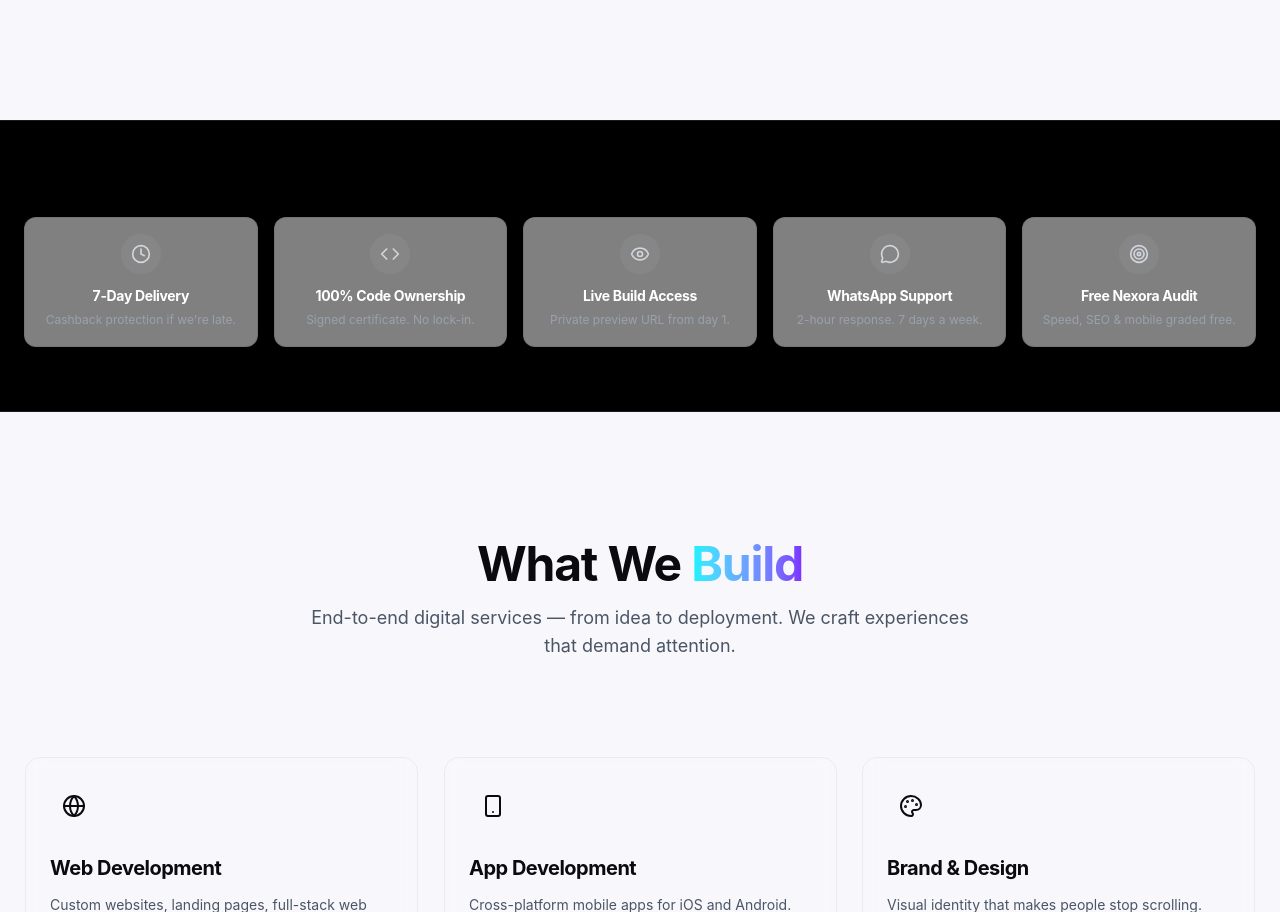
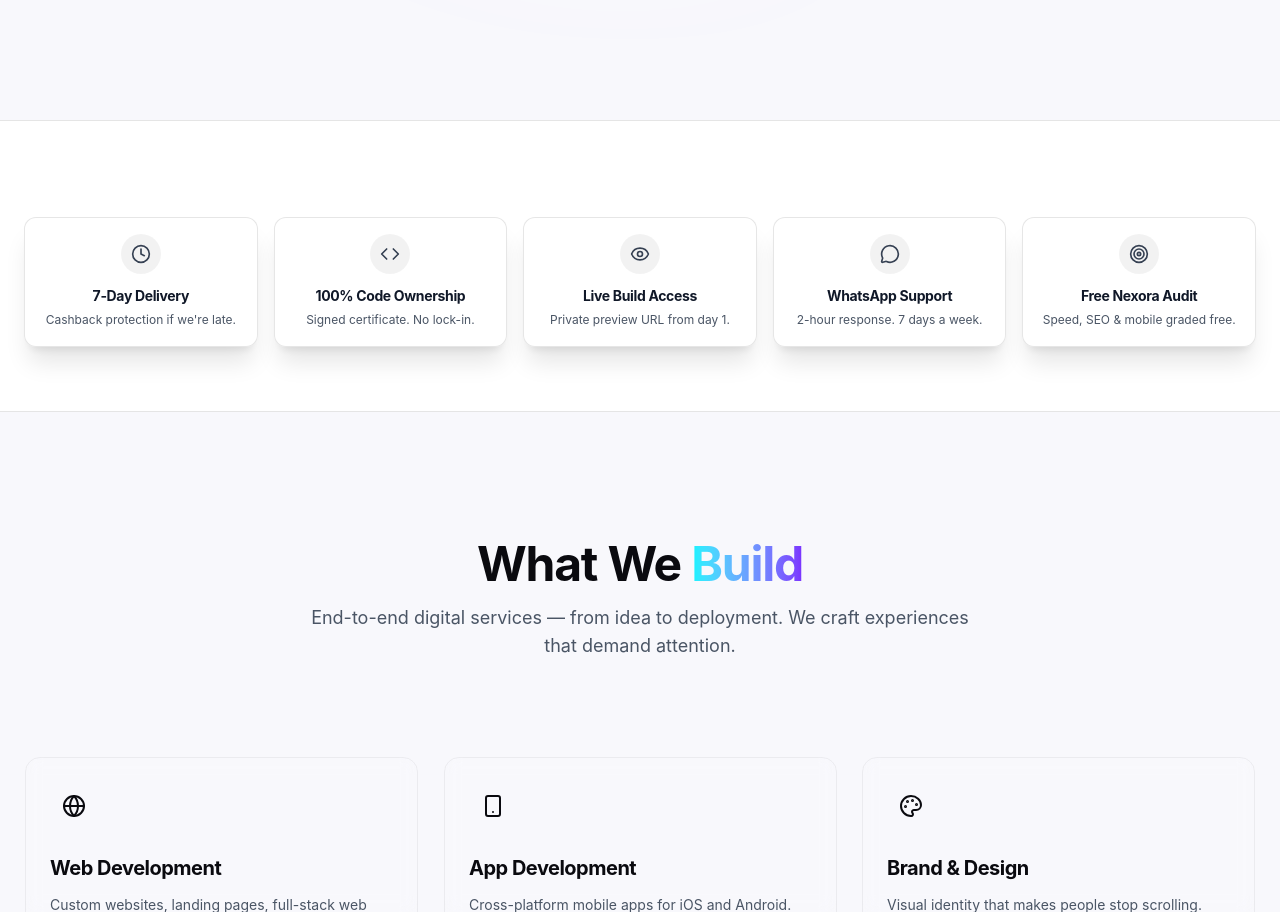
Before and after one commit to walterhydra/Nexora, a React (Vite) app: page / in a window 1280 px wide. Shown: the part 1200-2112 px from the top of the page. Built offline with nearby package versions, Linux system fonts and the light colour scheme.

Commit message:
feat: add premium hover animations to trust badges

```diff
--- a/src/components/sections/TrustBadges.jsx
+++ b/src/components/sections/TrustBadges.jsx
@@ -13,7 +13,7 @@ const guarantees = [
 
 export default function TrustBadges() {
   return (
-    <section className="pt-24 pb-16 bg-black border-y border-white/10 relative overflow-hidden">
+    <section className="pt-24 pb-16 bg-white dark:bg-black border-y border-black/10 dark:border-white/10 relative overflow-hidden">
       <div className="absolute inset-0 bg-gradient-to-b from-accent-purple/5 to-transparent pointer-events-none" />
 
       <motion.div
@@ -29,13 +29,15 @@ export default function TrustBadges() {
             <motion.div
               key={idx}
               variants={fadeUp}
-              className="glass rounded-xl p-4 flex flex-col items-center text-center group hover:-translate-y-1 transition-transform duration-300"
+              className="glass rounded-xl p-4 flex flex-col items-center text-center group hover:-translate-y-2 hover:shadow-2xl hover:shadow-accent-blue/10 transition-all duration-300 relative overflow-hidden cursor-pointer border border-gray-200 dark:border-white/10 hover:border-accent-blue/30"
             >
-              <div className="w-10 h-10 rounded-full bg-white/5 flex items-center justify-center mb-3 group-hover:bg-accent-blue/20 group-hover:text-accent-blue transition-colors text-gray-300">
+              <div className="absolute inset-0 bg-gradient-to-br from-accent-blue/0 to-accent-purple/0 group-hover:from-accent-blue/10 group-hover:to-accent-purple/10 transition-colors duration-500 pointer-events-none" />
+
+              <div className="w-10 h-10 rounded-full bg-black/5 dark:bg-white/5 flex items-center justify-center mb-3 group-hover:bg-accent-blue/20 group-hover:text-accent-blue group-hover:scale-110 group-hover:rotate-6 transition-all duration-300 text-gray-700 dark:text-gray-300 relative z-10">
                 <Icon size={20} />
               </div>
-              <h4 className="font-bold text-white text-sm mb-1">{item.title}</h4>
-              <p className="text-gray-400 text-xs leading-relaxed">{item.text}</p>
+              <h4 className="font-bold text-gray-900 dark:text-white text-sm mb-1 relative z-10 group-hover:text-transparent group-hover:bg-clip-text group-hover:bg-gradient-to-r group-hover:from-accent-blue group-hover:to-accent-purple transition-all duration-300">{item.title}</h4>
+              <p className="text-gray-600 dark:text-gray-400 text-xs leading-relaxed relative z-10">{item.text}</p>
             </motion.div>
           );
         })}
```
